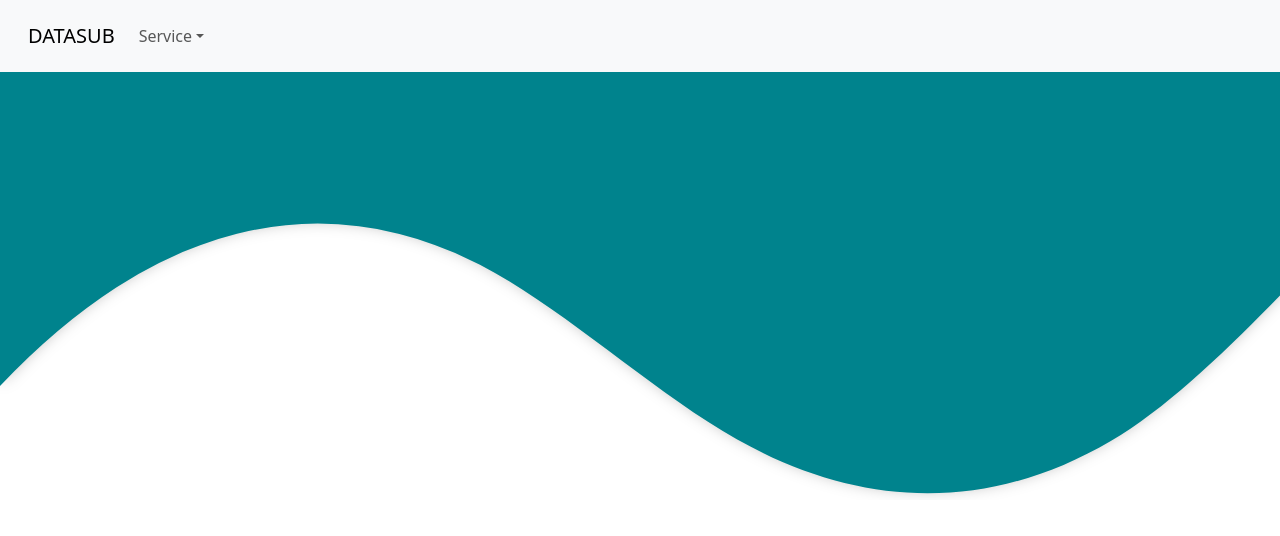
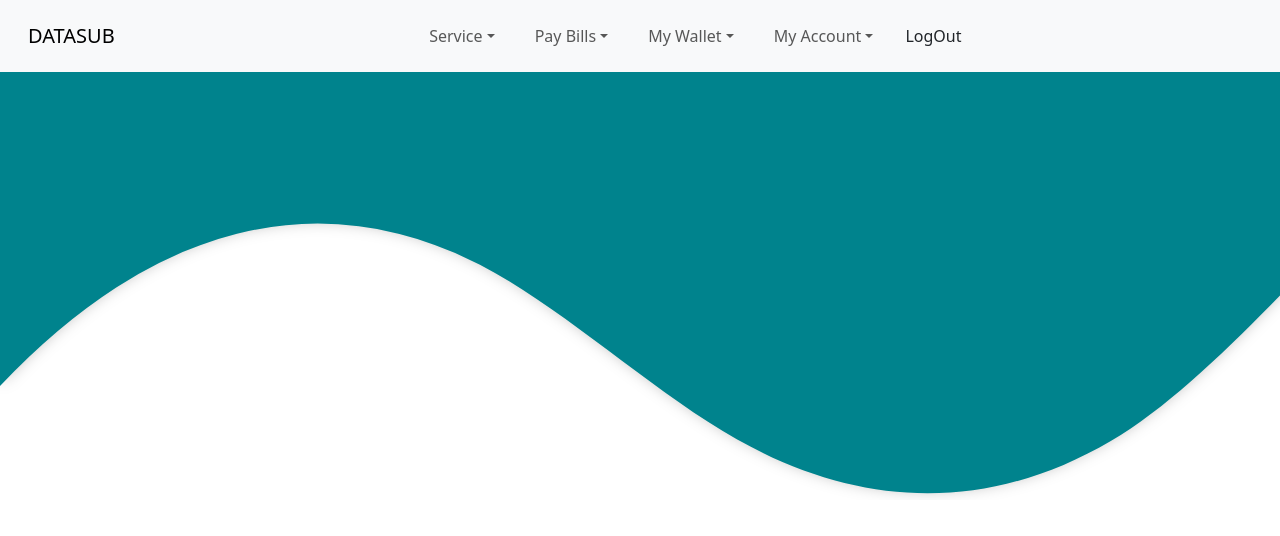
Before and after one commit to devtescode/Front_end_datasite, a React (Vite) app: page /dashboard in a window 1280 px wide. Shown: the top 536 px of the page. Built offline with nearby package versions, Linux system fonts and the light colour scheme.

Commit message:
update dashboard page

```diff
--- a/src/components/Dashboardpage/Dashboard.jsx
+++ b/src/components/Dashboardpage/Dashboard.jsx
@@ -5,24 +5,66 @@ const Dashboard = () => {
     return (
         <>
             <Navbar />
-            <nav class="navbar navbar-expand-lg bg-body-tertiary  p-3">
+            <nav class="navbar navbar-expand-lg bg-body-tertiary p-3">
                 <div class="container-fluid">
-                    <a class="navbar-brand" href="#">DATASUB</a>
+                    <a class="navbar-brand" style={{ cursor: "pointer" }}>DATASUB</a>
                     <button class="navbar-toggler" type="button" data-bs-toggle="collapse" data-bs-target="#navbarNav" aria-controls="navbarNav" aria-expanded="false" aria-label="Toggle navigation">
                         <span class="navbar-toggler-icon"></span>
                     </button>
-                    <div class="collapse navbar-collapse" id="navbarNav">
+                    <div class="collapse navbar-collapse justify-content-center gap-4" id="navbarNav">
                         <ul class="navbar-nav">
                             <li class="nav-item dropdown">
-                                <a class="nav-link dropdown-toggle" href="#" id="serviceDropdown" role="button" data-bs-toggle="dropdown" aria-expanded="false">
+                                <a class="nav-link dropdown-toggle" id="serviceDropdown" role="button" data-bs-toggle="dropdown" aria-expanded="false">
                                     Service
                                 </a>
                                 <ul class="dropdown-menu" aria-labelledby="serviceDropdown">
-                                    <li><a class="dropdown-item" href="#">Buy Data</a></li>
-                                    <li><a class="dropdown-item" href="#">Buy Airtime</a></li>
+                                    <li><a class="dropdown-item">Buy Data</a></li>
+                                    <li><a class="dropdown-item">Buy Airtime</a></li>
                                 </ul>
                             </li>
                         </ul>
+
+                        <ul class="navbar-nav">
+                            <li class="nav-item dropdown">
+                                <a class="nav-link dropdown-toggle" id="serviceDropdown" role="button" data-bs-toggle="dropdown" aria-expanded="false">
+                                    Pay Bills
+                                </a>
+                                <ul class="dropdown-menu" aria-labelledby="serviceDropdown">
+                                    <li><a class="dropdown-item">Cable Subscription</a></li>
+                                    <li><a class="dropdown-item">Electricity Payment</a></li>
+                                </ul>
+                            </li>
+                        </ul>
+
+                        <ul class="navbar-nav">
+                            <li class="nav-item dropdown">
+                                <a class="nav-link dropdown-toggle" id="serviceDropdown" role="button" data-bs-toggle="dropdown" aria-expanded="false">
+                                    My Wallet
+                                </a>
+                                <ul class="dropdown-menu" aria-labelledby="serviceDropdown">
+                                    <li><a class="dropdown-item">Fund Wallet</a></li>
+                                </ul>
+                            </li>
+                        </ul>
+
+
+
+                        <ul class="navbar-nav">
+                            <li class="nav-item dropdown">
+                                <a class="nav-link dropdown-toggle" id="serviceDropdown" role="button" data-bs-toggle="dropdown" aria-expanded="false">
+                                   My Account
+                                </a>
+                                <ul class="dropdown-menu" aria-labelledby="serviceDropdown">
+                                    <li><a class="dropdown-item">My profile</a></li>
+                                </ul>
+                            </li>
+                        </ul>
+
+                        <a class="nav-link "  role="button" aria-expanded="false">
+                            LogOut
+                        </a>
+
+
                     </div>
                 </div>
             </nav>
```
